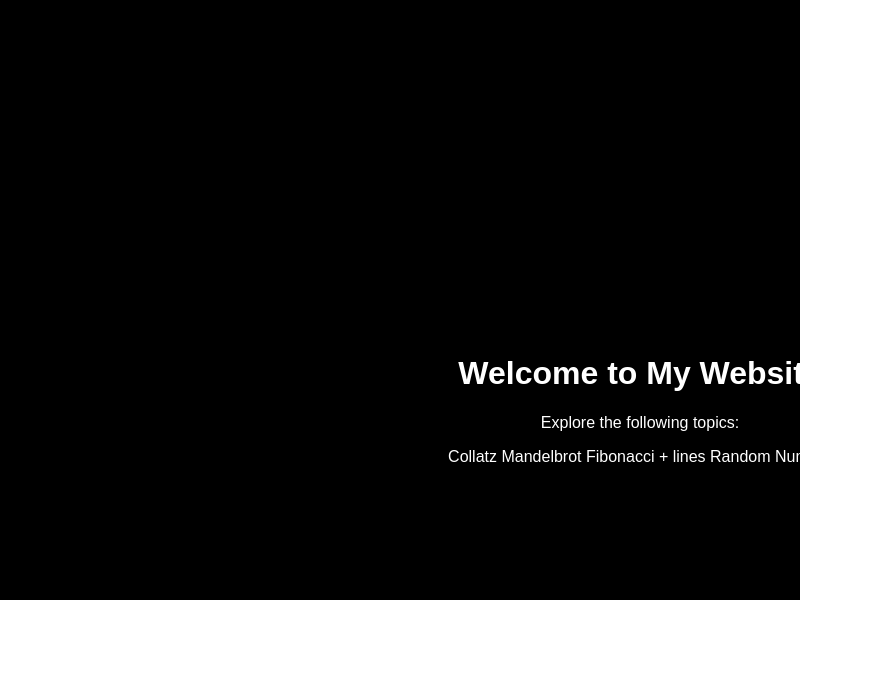
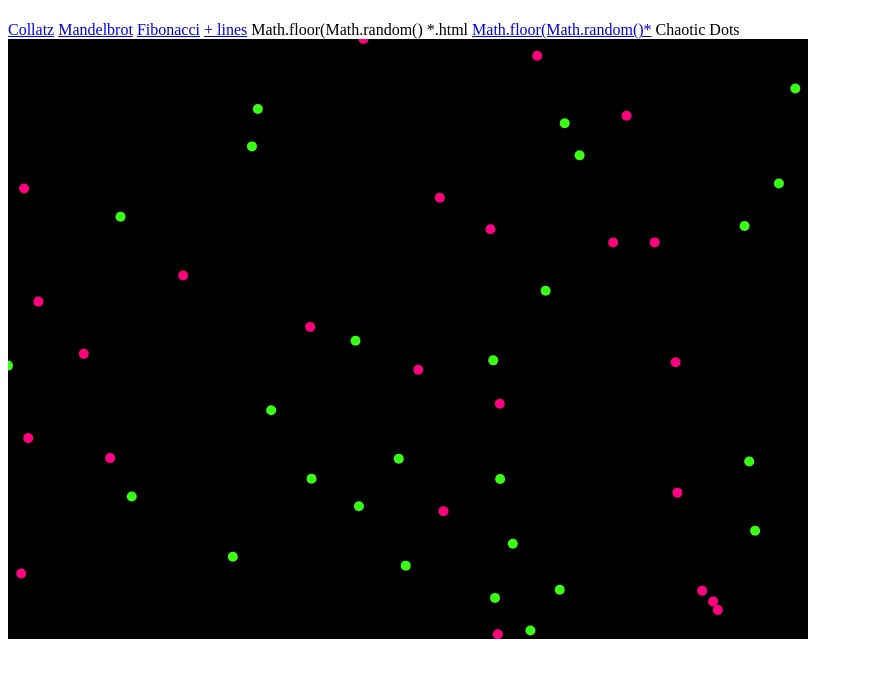
Before and after one commit to aiy-xy/aiy-xy.github.io, a plain HTML site: page index.html in a window 1280 px wide. Shown: the whole page, without its empty margins (0-871 px from the left). Drawn offline with Linux system fonts and the light colour scheme.

Commit message:
Update index.html

```diff
--- a/index.html
+++ b/index.html
@@ -1,67 +1,111 @@
 <!DOCTYPE html>
 <html>
+<body>
+<h1></h1>
+<p></p>
 
-<head>
+<a href="Collatz.html">Collatz</a>
+<a href="Mandelbrot.html">Mandelbrot</a>
+<a href="Fibonacci.html">Fibonacci</a>
+<a href="+ lines.html"> + lines</a>
+Math.floor(Math.random() *.html
+<a href="Math.floor(Math.random() *.html">Math.floor(Math.random()*</a>
+
+
+</body>
+    <!doctype html>
+
+
+
+
+    Chaotic Dots
     <style>
-        body {
-            margin: 0;
-            overflow: hidden; /* Hide scrollbars */
-        }
-
         canvas {
-            position: fixed;
-            top: 0;
-            left: 0;
-            z-index: -1; /* Place the canvas behind the content */
             background-color: black;
         }
+    </style>
 
-        .content {
-            position: absolute;
-            top: 50%;
-            left: 50%;
-            transform: translate(-50%, -50%);
-            text-align: center;
-            color: white;
-            font-family: Arial, sans-serif;
-        }
 
-        .content h1, .content p, .content a {
-            color: white;
-            text-decoration: none;
-        }
-    </style>
-</head>
-
-<body>
     <canvas id="myCanvas" width="800" height="600"></canvas>
-
-    <div class="content">
-        <h1>Welcome to My Website</h1>
-        <p>Explore the following topics:</p>
-        <a href="Collatz.html">Collatz</a>
-        <a href="Mandelbrot.html">Mandelbrot</a>
-        <a href="Fibonacci.html">Fibonacci</a>
-        <a href="plus_lines.html">+ lines</a>
-        <a href="#" id="randomNumberLink">Random Number</a>
-    </div>
 
     <script>
         const canvas = document.getElementById("myCanvas");
         const ctx = canvas.getContext("2d");
 
-        // Your canvas animation script goes here
+        const colors = ["#ff007f", "#39ff14"]; // Neon fuchsia and neon green
 
-        // Rest of your script
+        function random(min, max) {
+            return Math.floor(Math.random() * (max - min + 1)) + min;
+        }
 
-        // Add an event listener to the random number link
-        document.getElementById('randomNumberLink').addEventListener('click', function() {
-            var randomNumber = Math.floor(Math.random() * 100); // Generates a random number between 0 and 99
-            alert('Random Number: ' + randomNumber);
-        });
+        function createDot() {
+            return {
+                x: random(0, canvas.width),
+                y: random(0, canvas.height),
+                radius: 5,
+                color: colors[random(0, 1)],
+                vx: (Math.random() - 0.5) * 2, // Random velocity between -1 and 1
+                vy: (Math.random() - 0.5) * 2
+            };
+        }
 
-        update(); // Start the animation loop
+        const dots = [];
+        const numDots = 50;
+
+        for (let i = 0; i < numDots; i++) {
+            dots.push(createDot());
+        }
+
+        function drawDot(dot) {
+            ctx.beginPath();
+            ctx.arc(dot.x, dot.y, dot.radius, 0, Math.PI * 2);
+            ctx.fillStyle = dot.color;
+            ctx.fill();
+            ctx.closePath();
+        }
+
+        function update() {
+            ctx.clearRect(0, 0, canvas.width, canvas.height);
+
+            for (const dot of dots) {
+                drawDot(dot);
+                dot.x += dot.vx;
+                dot.y += dot.vy;
+
+                // Check for collision with canvas edges
+                if (dot.x - dot.radius < 0 || dot.x + dot.radius > canvas.width) {
+                    dot.vx *= -1;
+                }
+                if (dot.y - dot.radius < 0 || dot.y + dot.radius > canvas.height) {
+                    dot.vy *= -1;
+                }
+
+                // Check for collision with other dots
+                for (const otherDot of dots) {
+                    if (dot !== otherDot) {
+                        const dx = dot.x - otherDot.x;
+                        const dy = dot.y - otherDot.y;
+                        const distance = Math.sqrt(dx * dx + dy * dy);
+
+                        if (distance < dot.radius + otherDot.radius) {
+                            // Collision detected, swap velocities
+                            const tempVx = dot.vx;
+                            const tempVy = dot.vy;
+                            dot.vx = otherDot.vx;
+                            dot.vy = otherDot.vy;
+                            otherDot.vx = tempVx;
+                            otherDot.vy = tempVy;
+                        }
+                    }
+                }
+            }
+
+            requestAnimationFrame(update);
+        }
+
+        update();
     </script>
-</body>
+
+</!doctype>
 
 </html>
```
